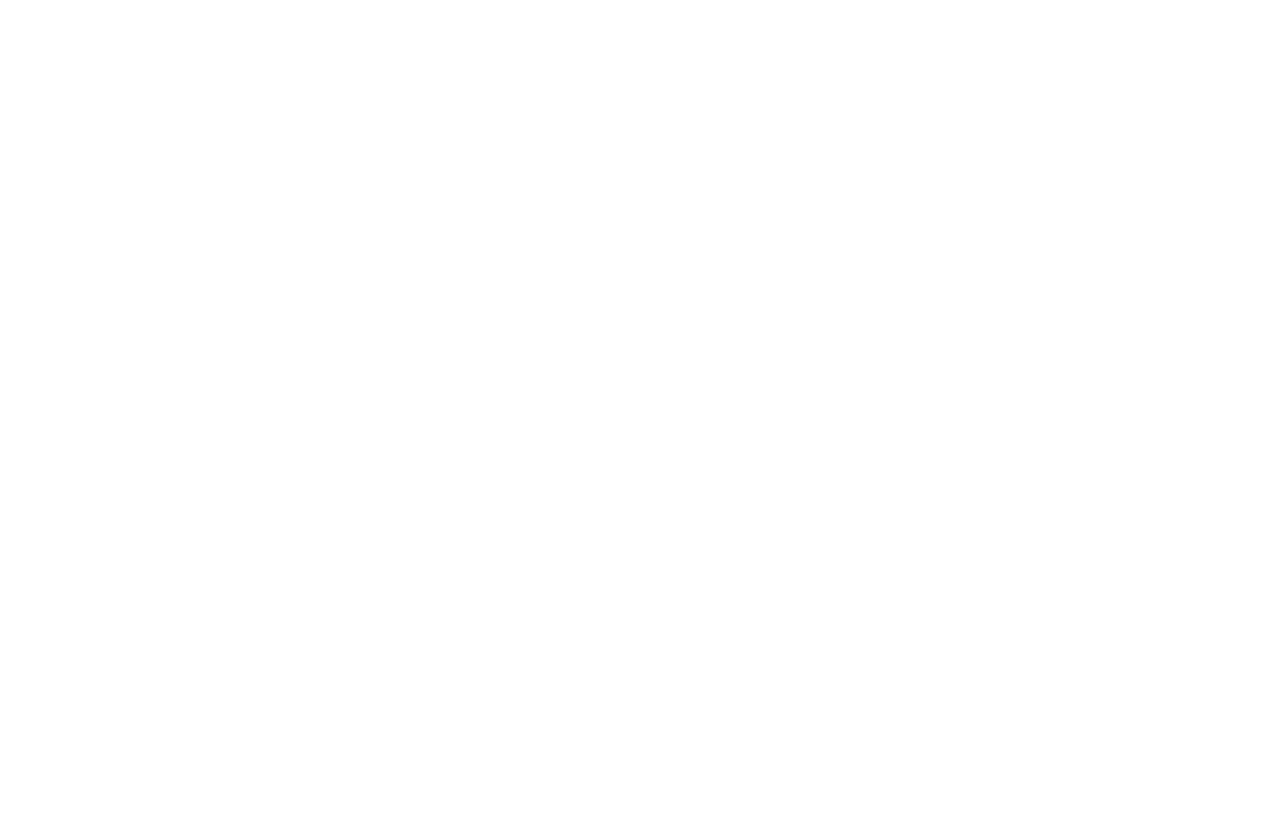
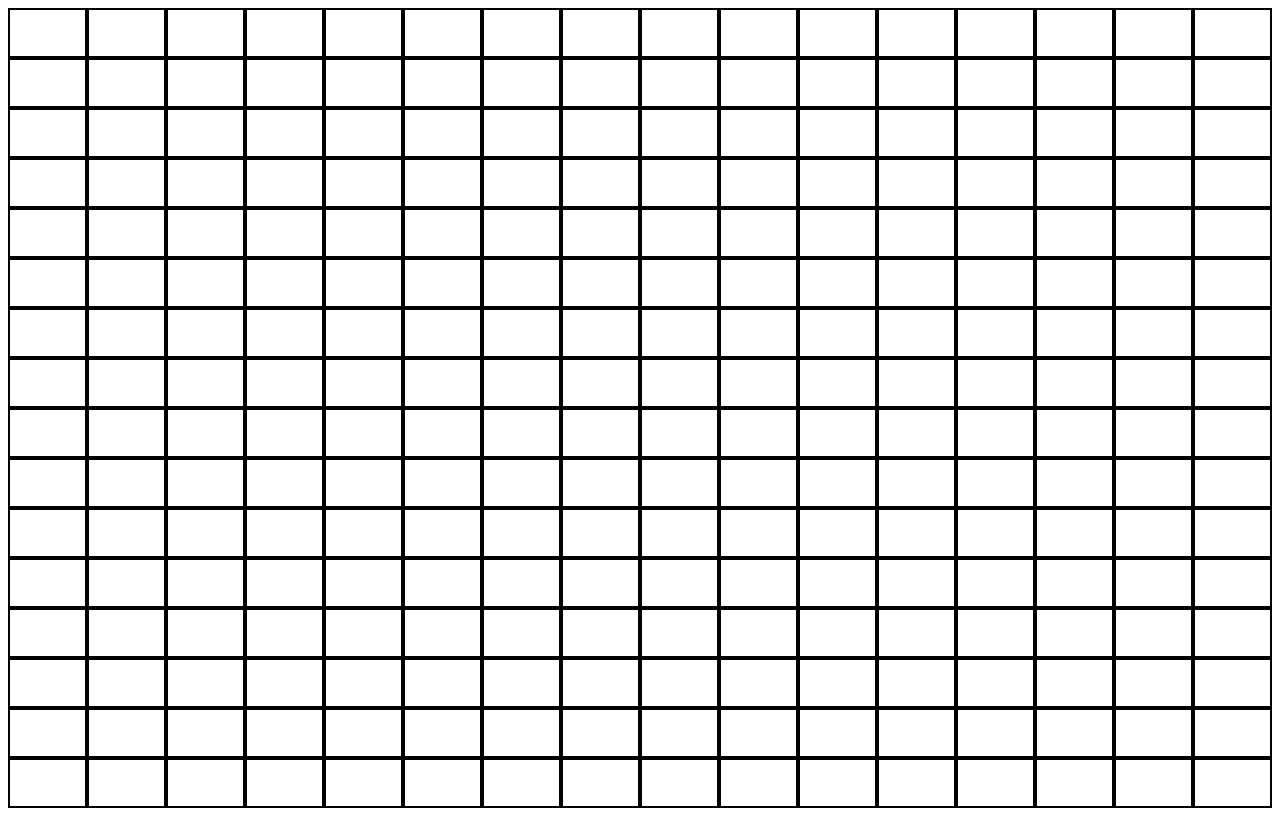
Before and after one commit to EmmetMack/odin-etch-a-sketch, a plain HTML site: page index.html in a window 1280 px wide. Drawn offline with Linux system fonts and the light colour scheme.

Commit message:
16x16 grid drawn

```diff
--- a/index.html
+++ b/index.html
@@ -6,9 +6,12 @@
         <meta name="viewport" content="width=device-width, initial-scale=1.0">
         <title>Document</title>
         <link rel="stylesheet" href="styles.css">
-    <script type="text/javascript" src="scripts.js"></script>
+
     </head>
     <body>
+        <div class = 'container'>
 
+        </div>
     </body>
+    <script type="text/javascript" src="scripts.js"></script>
 </html>
--- a/scripts.js
+++ b/scripts.js
@@ -0,0 +1,18 @@
+//create 16x16 grid with JS
+function createGrid() {
+    console.log('createGrid');
+    for(let i = 0; i < 16; i ++) {
+        for(let j = 0; j < 16; j++) {
+            //loop through sixteen rows and sixteen cols per row
+            //create a new div for each (i,j) pair
+            //figure out how to display them
+            let newDiv = document.createElement('div');
+            newDiv.setAttribute('class', 'grid-item');
+            const container = document.querySelector(".container");
+            console.log('container', container);
+            container.appendChild(newDiv);
+
+        }
+    }
+}
+window.addEventListener('load', createGrid);
--- a/styles.css
+++ b/styles.css
@@ -0,0 +1,10 @@
+.container {
+    display: grid;
+    grid-template-columns: auto auto auto auto auto auto auto auto auto auto auto auto auto auto auto auto;
+    height: 100vh;
+}
+
+.grid-item {
+    border-width: 2px;
+    border-style:solid;
+}
```
Lines whose indentation alone changed are shown as unchanged.
